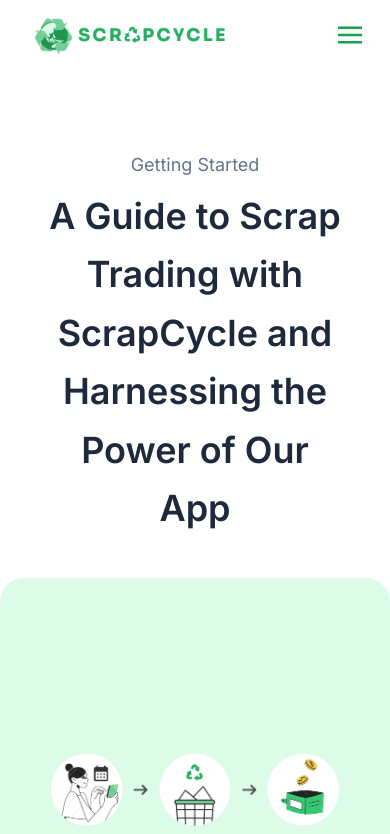
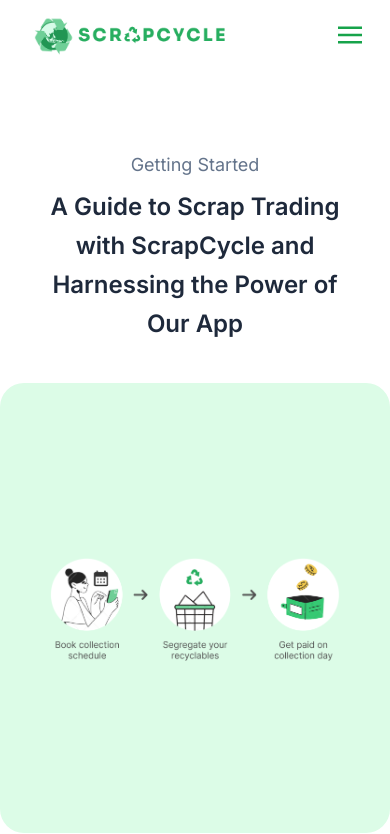
Before and after one commit to reign021b/ScrapCyclePH-Website, a Next.js app: page /article/getting-started in a window 390 px wide. Shown: the top 834 px of the page. Built offline with nearby package versions, Linux system fonts and the light colour scheme.

Commit message:
Adjust Header Size in Mobile

```diff
--- a/src/app/article/environment/page.js
+++ b/src/app/article/environment/page.js
@@ -5,7 +5,7 @@
     <div className="px-5 flex flex-col items-center justify-between max-w-5xl container mx-auto pt-10 lg:pt-20 pb-8">
       {/* title and description */}
       <h3 className="text-lg text-slate-500">Environment</h3>
-      <h1 className="text-4xl font-semibold mt-2 w-full text-center pb-10 leading-relaxed lg:px-12">
+      <h1 className="text-2xl md:text-4xl font-semibold mt-2 w-full text-center pb-10 leading-relaxed lg:px-12">
         ScrapCycle: Revolutionizing Waste Management for a Greener Future
       </h1>
 
--- a/src/app/article/getting-started/page.js
+++ b/src/app/article/getting-started/page.js
@@ -8,7 +8,7 @@
     <div className="flex flex-col items-center justify-between max-w-5xl container mx-auto pt-20 pb-8">
       {/* title and description */}
       <h3 className="text-lg text-slate-500">Getting Started</h3>
-      <h1 className="text-4xl font-semibold mt-2 w-full text-center pb-10 leading-relaxed px-12">
+      <h1 className="text-2xl md:text-4xl font-semibold mt-2 w-full text-center pb-10 leading-relaxed px-12">
         A Guide to Scrap Trading with ScrapCycle and Harnessing the Power of Our
         App
       </h1>
--- a/src/app/faqs/page.js
+++ b/src/app/faqs/page.js
@@ -10,7 +10,7 @@
   return (
     <div className="flex flex-col items-center justify-between max-w-2xl container mx-auto pt-10 md:pt-20 pb-16 md:pb-28 text-center">
       {/* title and description */}
-      <h1 className="text-4xl font-semibold mt-2 w-full text-center">FAQs</h1>
+      <h1 className="text-2xl md:text-4xl font-semibold mt-2 w-full text-center">FAQs</h1>
       <p className="pt-6 pb-12">
         Can’t find an answer to your question? Feel free to contact us for
         personalized assistance and further clarification.
```
